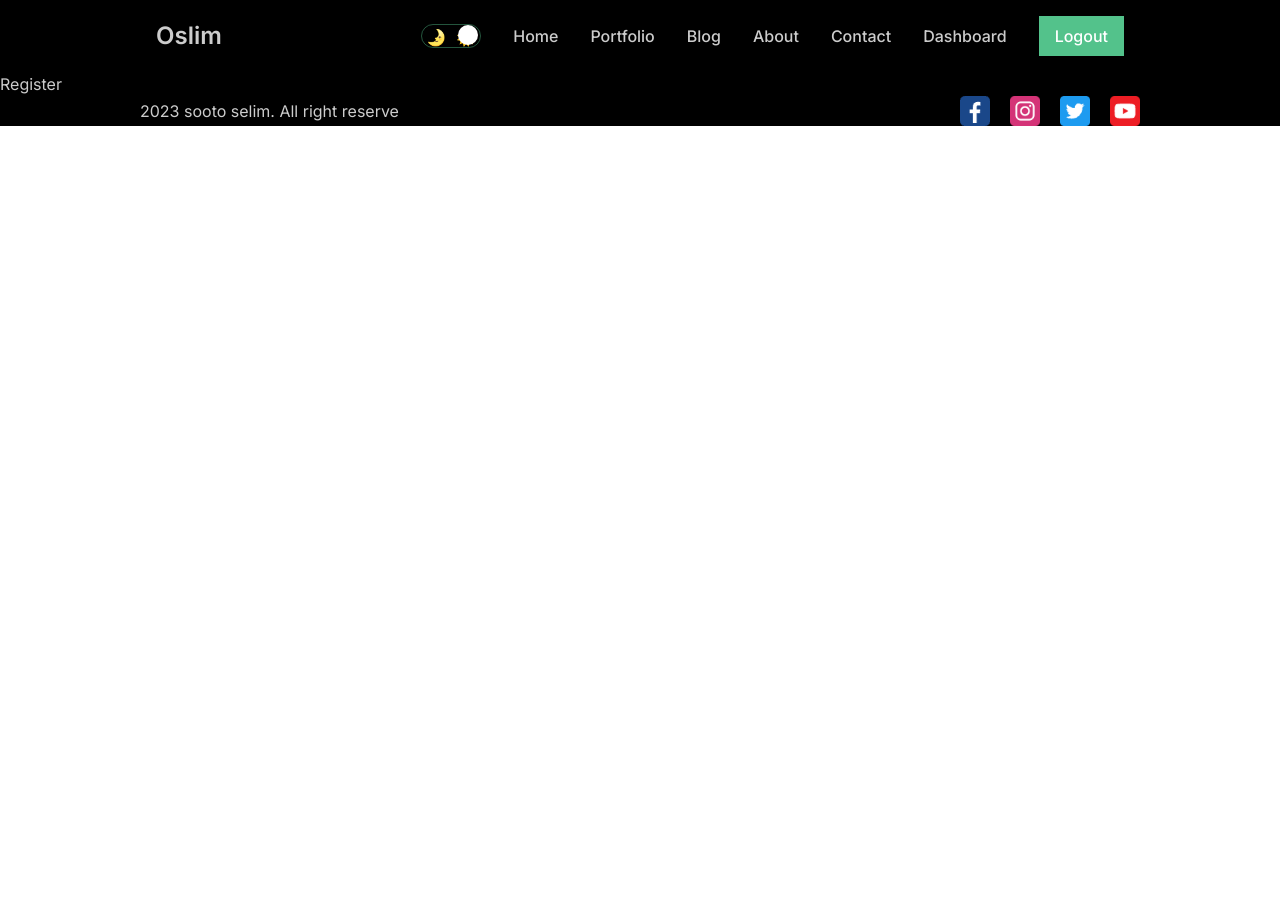
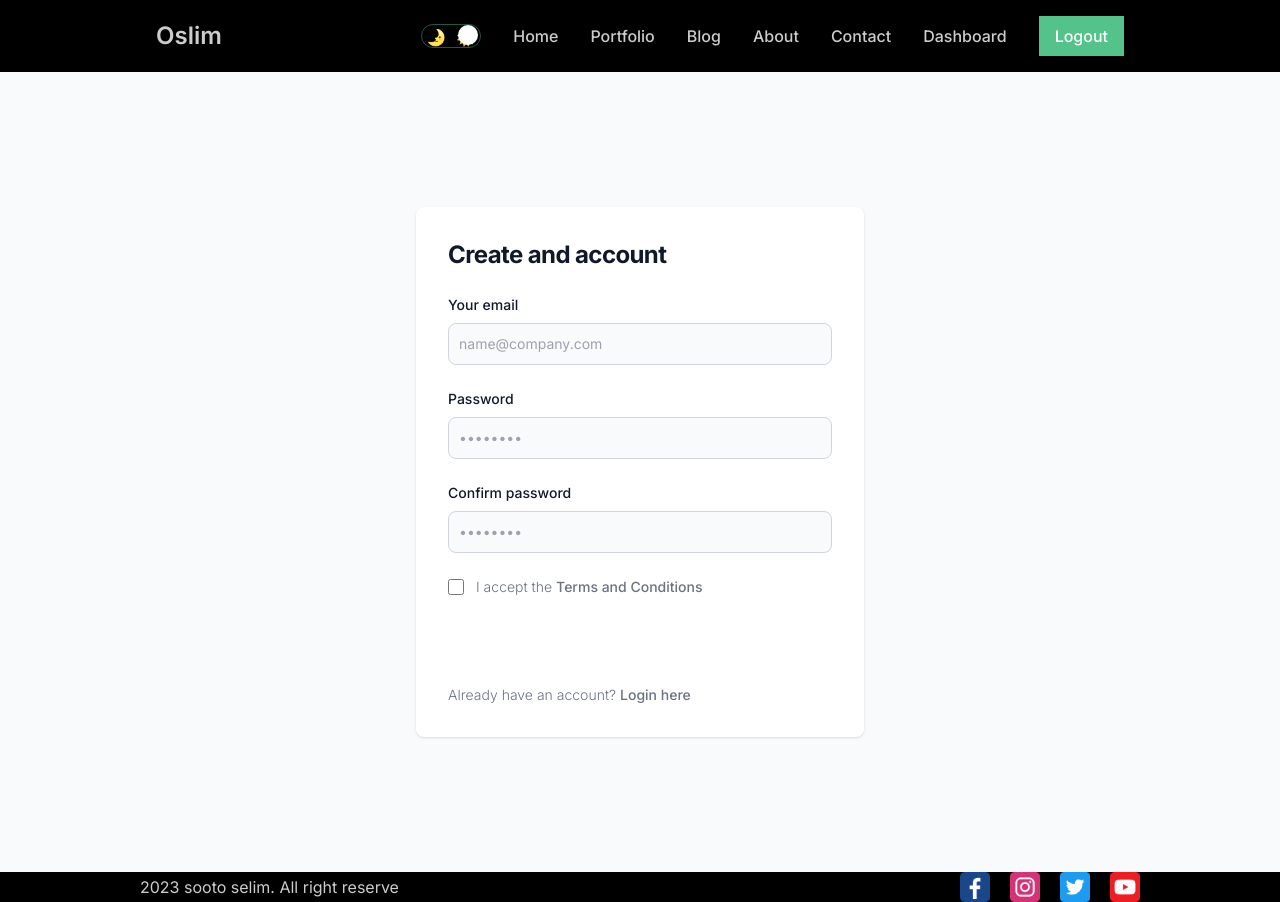
Before and after one commit to oslim4321/next13-app-router-tut-learn, a Next.js app: page /dashboard/register in a window 1280 px wide. Before the commit the page ends 800 px from the top, so only its background shows below. Built offline with nearby package versions, Linux system fonts and the light colour scheme.

Commit message:
working on auth with goggle

```diff
--- /dev/null
+++ b/src/app/dashboard/(auth)/login/Login.js
@@ -0,0 +1,33 @@
+"use client";
+
+import { signIn, signOut, useSession } from "next-auth/react";
+import React from "react";
+
+const Login = () => {
+  const { data: session, status } = useSession();
+  const userEmail = session?.user?.email;
+
+  if (status === "loading") {
+    return <div className="my-10">Hang on there...</div>;
+  }
+
+  return (
+    <>
+      {status === "authenticated" ? (
+        <div className="my-10">
+          <div>Signed in as {userEmail}</div>
+          <button onClick={() => signOut()}>Sign out</button>
+        </div>
+      ) : (
+        <>
+          <div className="my-10">
+            <div>Not signed in.</div>
+            <button onClick={() => signIn("google")}>Login with Google</button>
+          </div>
+        </>
+      )}
+    </>
+  );
+};
+
+export default Login;
--- a/src/app/dashboard/(auth)/login/page.js
+++ b/src/app/dashboard/(auth)/login/page.js
@@ -1,14 +1,12 @@
-"use client";
+import React from "react";
+import Login from "./Login";
 
-import { signIn } from "next-auth/react";
-import React from "react";
-
-const Login = () => {
+const page = () => {
   return (
-    <div className="my-10">
-      <button onClick={() => signIn("google")}>Login with Google</button>
+    <div>
+      <Login />
     </div>
   );
 };
 
-export default Login;
+export default page;
--- a/src/app/dashboard/(auth)/register/page.js
+++ b/src/app/dashboard/(auth)/register/page.js
@@ -1,7 +1,111 @@
 import React from "react";
 
 const Register = () => {
-  return <div>Register</div>;
+  return (
+    <div>
+      <section className="bg-gray-50 dark:bg-gray-900">
+        <div className="flex flex-col items-center justify-center px-6 py-8 mx-auto md:h-screen lg:py-0">
+          <div className="w-full bg-white rounded-lg shadow dark:border md:mt-0 sm:max-w-md xl:p-0 dark:bg-gray-800 dark:border-gray-700">
+            <div className="p-6 space-y-4 md:space-y-6 sm:p-8">
+              <h1 className="text-xl font-bold leading-tight tracking-tight text-gray-900 md:text-2xl dark:text-white">
+                Create and account
+              </h1>
+              <form className="space-y-4 md:space-y-6" action="#">
+                <div>
+                  <label
+                    for="email"
+                    className="block mb-2 text-sm font-medium text-gray-900 dark:text-white"
+                  >
+                    Your email
+                  </label>
+                  <input
+                    type="email"
+                    name="email"
+                    id="email"
+                    className="bg-gray-50 border border-gray-300 text-gray-900 sm:text-sm rounded-lg focus:ring-primary-600 focus:border-primary-600 block w-full p-2.5 dark:bg-gray-700 dark:border-gray-600 dark:placeholder-gray-400 dark:text-white dark:focus:ring-blue-500 dark:focus:border-blue-500"
+                    placeholder="name@company.com"
+                    required=""
+                  />
+                </div>
+                <div>
+                  <label
+                    for="password"
+                    className="block mb-2 text-sm font-medium text-gray-900 dark:text-white"
+                  >
+                    Password
+                  </label>
+                  <input
+                    type="password"
+                    name="password"
+                    id="password"
+                    placeholder="••••••••"
+                    className="bg-gray-50 border border-gray-300 text-gray-900 sm:text-sm rounded-lg focus:ring-primary-600 focus:border-primary-600 block w-full p-2.5 dark:bg-gray-700 dark:border-gray-600 dark:placeholder-gray-400 dark:text-white dark:focus:ring-blue-500 dark:focus:border-blue-500"
+                    required=""
+                  />
+                </div>
+                <div>
+                  <label
+                    for="confirm-password"
+                    className="block mb-2 text-sm font-medium text-gray-900 dark:text-white"
+                  >
+                    Confirm password
+                  </label>
+                  <input
+                    type="confirm-password"
+                    name="confirm-password"
+                    id="confirm-password"
+                    placeholder="••••••••"
+                    className="bg-gray-50 border border-gray-300 text-gray-900 sm:text-sm rounded-lg focus:ring-primary-600 focus:border-primary-600 block w-full p-2.5 dark:bg-gray-700 dark:border-gray-600 dark:placeholder-gray-400 dark:text-white dark:focus:ring-blue-500 dark:focus:border-blue-500"
+                    required=""
+                  />
+                </div>
+                <div className="flex items-start">
+                  <div className="flex items-center h-5">
+                    <input
+                      id="terms"
+                      aria-describedby="terms"
+                      type="checkbox"
+                      className="w-4 h-4 border border-gray-300 rounded bg-gray-50 focus:ring-3 focus:ring-primary-300 dark:bg-gray-700 dark:border-gray-600 dark:focus:ring-primary-600 dark:ring-offset-gray-800"
+                      required=""
+                    />
+                  </div>
+                  <div className="ml-3 text-sm">
+                    <label
+                      for="terms"
+                      className="font-light text-gray-500 dark:text-gray-300"
+                    >
+                      I accept the{" "}
+                      <a
+                        className="font-medium text-primary-600 hover:underline dark:text-primary-500"
+                        href="#"
+                      >
+                        Terms and Conditions
+                      </a>
+                    </label>
+                  </div>
+                </div>
+                <button
+                  type="submit"
+                  className="w-full text-white bg-primary-600 hover:bg-primary-700 focus:ring-4 focus:outline-none focus:ring-primary-300 font-medium rounded-lg text-sm px-5 py-2.5 text-center dark:bg-primary-600 dark:hover:bg-primary-700 dark:focus:ring-primary-800"
+                >
+                  Create an account
+                </button>
+                <p className="text-sm font-light text-gray-500 dark:text-gray-400">
+                  Already have an account?{" "}
+                  <a
+                    href="#"
+                    className="font-medium text-primary-600 hover:underline dark:text-primary-500"
+                  >
+                    Login here
+                  </a>
+                </p>
+              </form>
+            </div>
+          </div>
+        </div>
+      </section>
+    </div>
+  );
 };
 
 export default Register;
```
